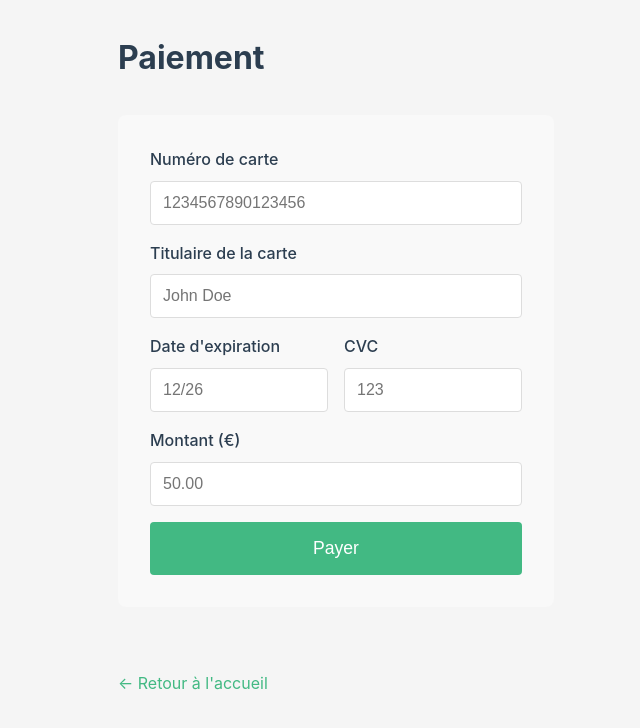
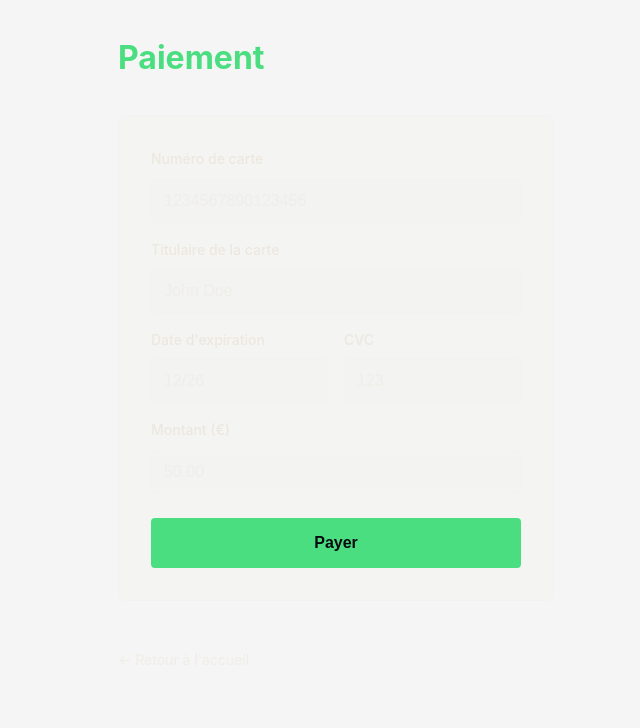
Before and after one commit to TrDSt0rM/projet-vod, a Vue app in the folder frontend/: page /payment in a window 1280 px wide. Shown: the top 728 px of the page, without its empty margins (304-944 px from the left). Built offline with nearby package versions, Linux system fonts and the light colour scheme.

Commit message:
Front : Payment

```diff
--- a/frontend/src/views/PaymentView.vue
+++ b/frontend/src/views/PaymentView.vue
@@ -122,10 +122,17 @@ export default {
   max-width: 500px;
   margin: 0 auto;
   padding: 2rem;
+  color: #e8e0d0;
+}
+
+h1 {
+  color: #4ade80;
+  margin-bottom: 0;
 }
 
 .payment-form {
-  background: #f9f9f9;
+  background: rgba(232, 224, 208, 0.04);
+  border: 1px solid rgba(232, 224, 208, 0.1);
   padding: 2rem;
   border-radius: 8px;
   margin: 2rem 0;
@@ -145,35 +152,52 @@ label {
   display: block;
   margin-bottom: 0.5rem;
   font-weight: 500;
+  color: rgba(232, 224, 208, 0.6);
+  font-size: 0.875rem;
 }
 
 input {
   width: 100%;
   padding: 0.75rem;
-  border: 1px solid #ddd;
+  background: rgba(232, 224, 208, 0.06);
+  border: 1px solid rgba(232, 224, 208, 0.12);
   border-radius: 4px;
   font-size: 1rem;
   box-sizing: border-box;
+  color: #e8e0d0;
+  transition: border-color 0.2s;
+}
+
+input::placeholder {
+  color: rgba(232, 224, 208, 0.25);
+}
+
+input:focus {
+  outline: none;
+  border-color: rgba(74, 222, 128, 0.45);
+  background: rgba(232, 224, 208, 0.08);
 }
 
 .btn-submit {
   width: 100%;
   padding: 1rem;
-  background: #42b983;
-  color: white;
+  background: #4ade80;
+  color: #080a0f;
   border: none;
   border-radius: 4px;
-  font-size: 1.1rem;
+  font-size: 1rem;
+  font-weight: 600;
   cursor: pointer;
-  transition: background 0.3s;
+  transition: background 0.2s, opacity 0.2s;
+  margin-top: 0.5rem;
 }
 
 .btn-submit:hover:not(:disabled) {
-  background: #35a372;
+  background: #22c55e;
 }
 
 .btn-submit:disabled {
-  opacity: 0.6;
+  opacity: 0.5;
   cursor: not-allowed;
 }
 
@@ -184,25 +208,37 @@ input {
 }
 
 .result.success {
-  background: #d4edda;
-  border: 1px solid #c3e6cb;
-  color: #155724;
+  background: rgba(74, 222, 128, 0.08);
+  border: 1px solid rgba(74, 222, 128, 0.3);
+  color: #4ade80;
 }
 
 .result.error {
-  background: #f8d7da;
-  border: 1px solid #f5c6cb;
-  color: #721c24;
+  background: rgba(248, 113, 113, 0.08);
+  border: 1px solid rgba(248, 113, 113, 0.3);
+  color: #f87171;
+}
+
+.result h3 {
+  margin: 0 0 0.5rem;
+}
+
+.result p {
+  margin: 0.25rem 0;
+  font-size: 0.9rem;
+  opacity: 0.85;
 }
 
 .back-link {
   display: inline-block;
-  margin-top: 2rem;
-  color: #42b983;
+  margin-top: 1rem;
+  color: rgba(232, 224, 208, 0.4);
   text-decoration: none;
+  font-size: 0.875rem;
+  transition: color 0.2s;
 }
 
 .back-link:hover {
-  text-decoration: underline;
+  color: #e8e0d0;
 }
 </style>
```
